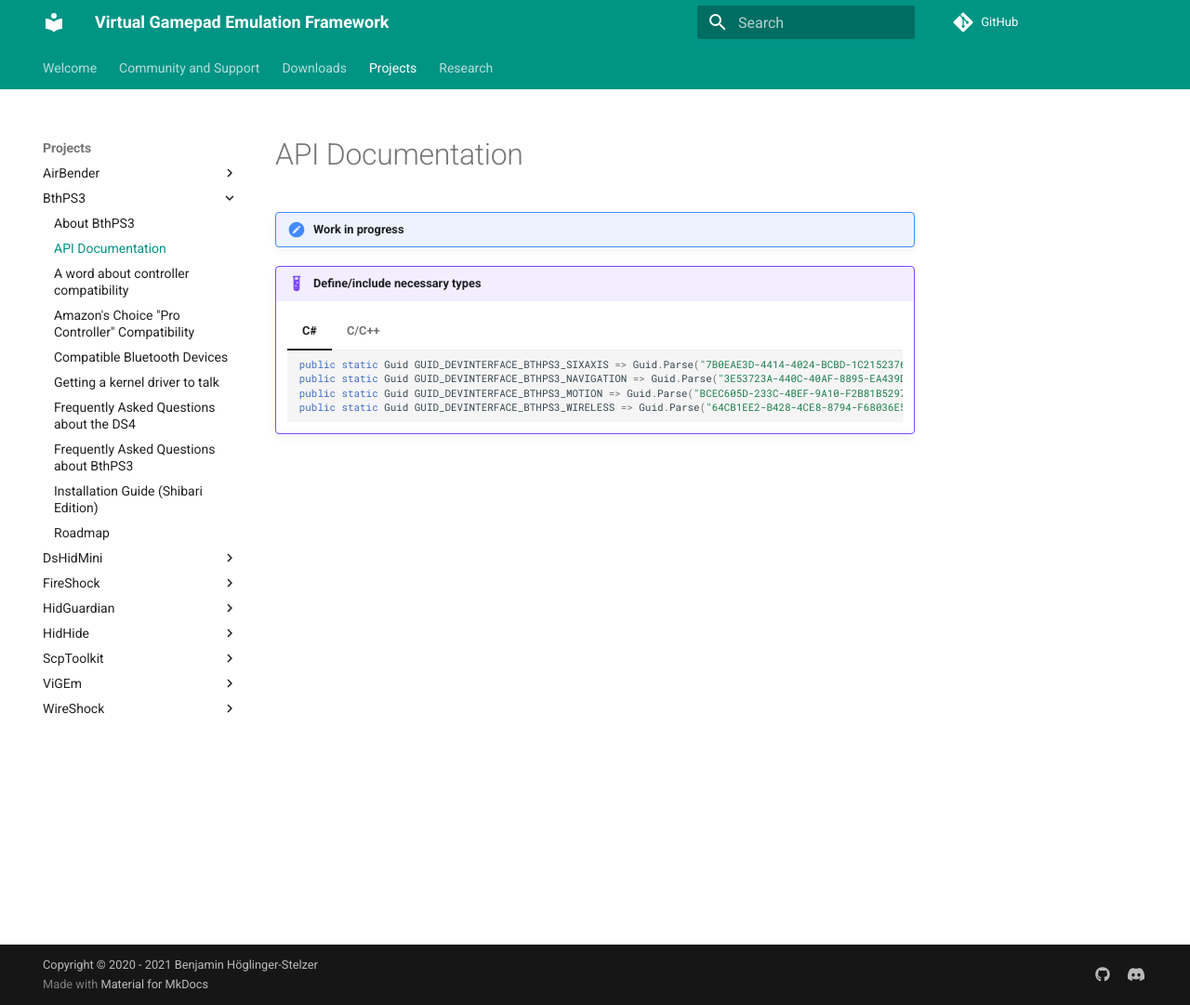
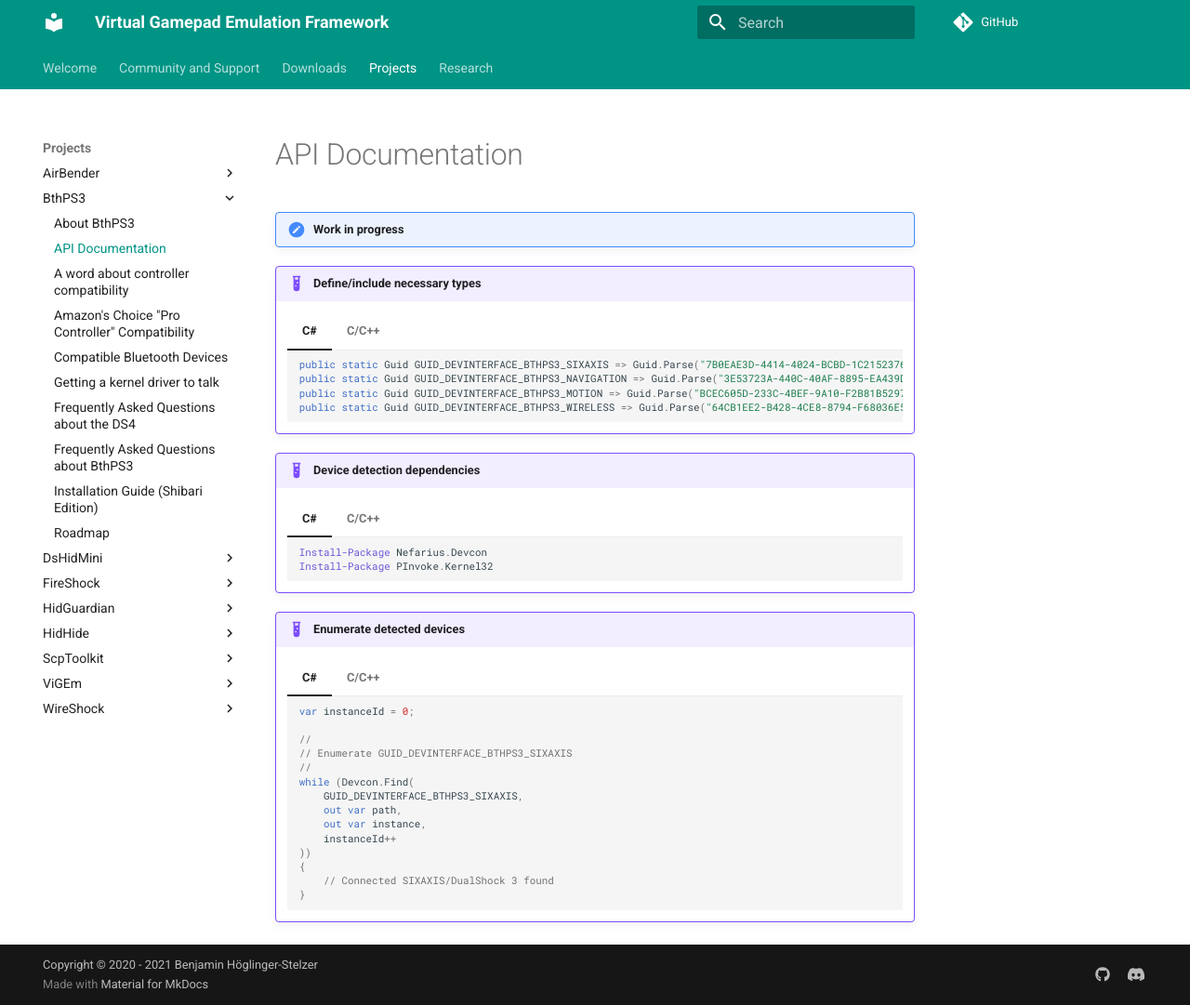
Before and after one commit to nefarius/ViGEm.github.io, an MkDocs documentation site: the page built from docs/projects/BthPS3/API-Documentation.md, in a window 1280 px wide and 1081 px high. Shown: the whole window at 93% size. Built offline with MkDocs 1.6.1 and Material for MkDocs 9.7.7, drawn with Linux system fonts in a browser that asks for light colours; comment, search, counter and statistics services are not loaded.

Commit message:
Added more code

````diff
--- a/docs/projects/BthPS3/API-Documentation.md
+++ b/docs/projects/BthPS3/API-Documentation.md
@@ -16,3 +16,42 @@
         ```cpp
         #include <BthPS3.h>
         ```
+
+!!! example "Device detection dependencies"
+    === "C#"
+        ```PowerShell
+        Install-Package Nefarius.Devcon
+        Install-Package PInvoke.Kernel32
+        ```
+
+    === "C/C++"
+        ```cpp
+        #define WIN32_LEAN_AND_MEAN
+        #include <Windows.h>
+        #include <SetupAPI.h>
+        #pragma comment(lib, "SetupAPI.lib")
+        ```
+
+!!! example "Enumerate detected devices"
+    === "C#"
+        ```csharp
+        var instanceId = 0;
+
+        //
+        // Enumerate GUID_DEVINTERFACE_BTHPS3_SIXAXIS
+        //
+        while (Devcon.Find(
+            GUID_DEVINTERFACE_BTHPS3_SIXAXIS,
+            out var path,
+            out var instance,
+            instanceId++
+        ))
+        {
+            // Connected SIXAXIS/DualShock 3 found
+        }
+        ```
+
+    === "C/C++"
+        ```cpp
+        /* to be filled */
+        ```
````
